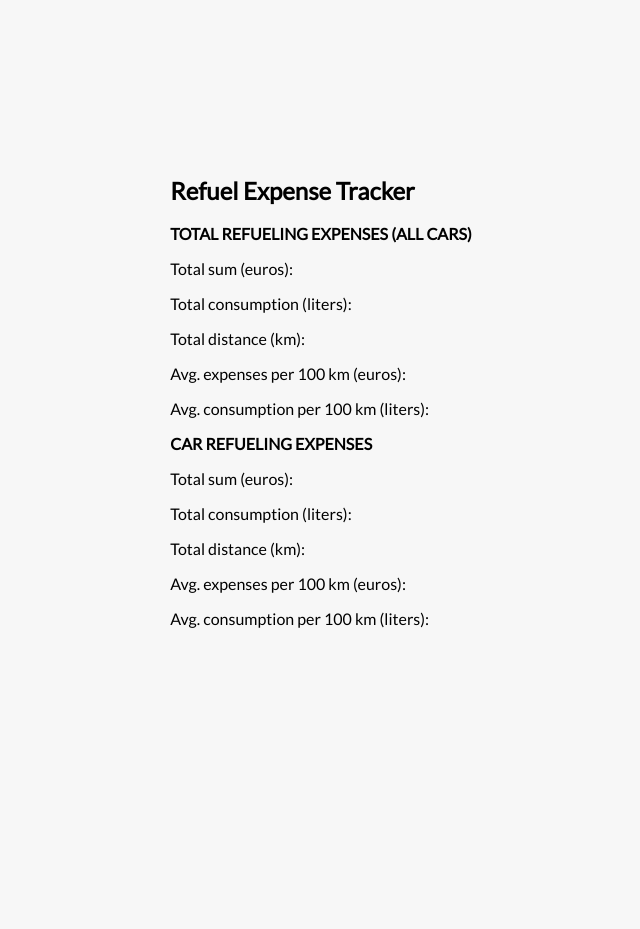
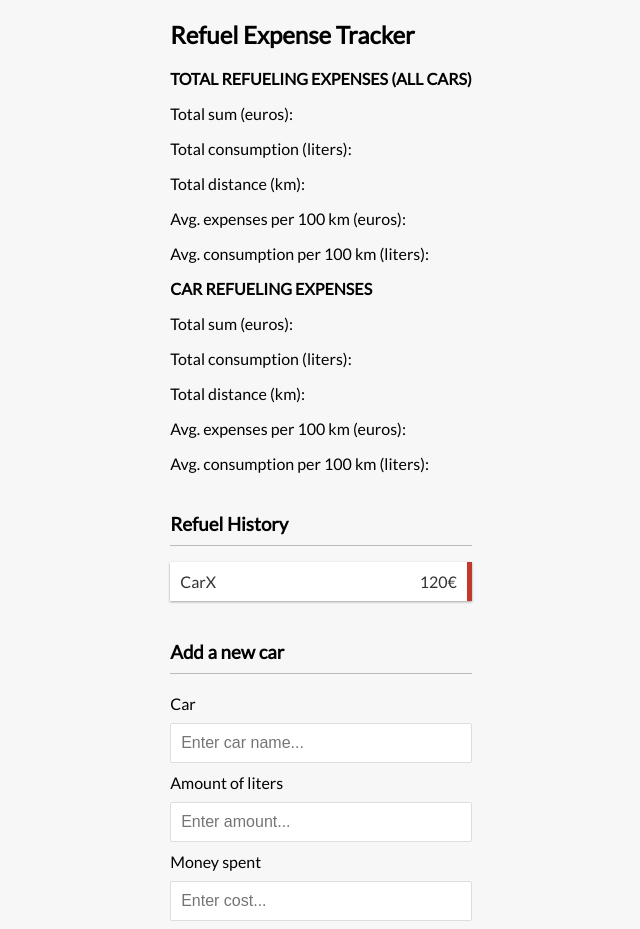
Before and after one commit to lexonegit/FED-Groupwork-G5, a React (Create React App) app in the folder car-fuel-calculator/: page / in a window 1280 px wide. Shown: the top 929 px of the page, without its empty margins (319-959 px from the left). Before the commit the page ends 800 px from the top, so only its background shows below. Built offline with nearby package versions, Linux system fonts and the light colour scheme.

Commit message:
Created components for adding a car and for the refuel history.

```diff
--- a/car-fuel-calculator/src/App.js
+++ b/car-fuel-calculator/src/App.js
@@ -2,6 +2,8 @@ import React from 'react';
 import { Header } from './components/Header';
 import { TotalExpenses } from './components/TotalExpenses';
 import { CarExpenses } from './components/CarExpenses';
+import { RefuelHistory } from './components/RefuelHistory';
+import { AddCar } from './components/AddCar';
 
 import './App.css';
 
@@ -11,6 +13,8 @@ function App() {
       <Header />
       <TotalExpenses />
       <CarExpenses />
+      <RefuelHistory />
+      <AddCar />
     </div>
   );
 }
--- /dev/null
+++ b/car-fuel-calculator/src/components/AddCar.js
@@ -0,0 +1,28 @@
+import React from 'react'
+
+export const AddCar = () => {
+  return (
+    <div>
+      <h3>Add a new car</h3>
+      <form>
+        <div className="form-control">
+          <label htmlFor="text">Car</label>
+          <input type="text" placeholder="Enter car name..." />
+        </div>
+        <div className="form-control">
+          <label htmlFor="amount">
+              Amount of liters <br />
+              </label>
+          <input type="number" placeholder="Enter amount..." />
+        </div>
+        <div className="form-control">
+            <label htmlFor="price">
+                Money spent <br />
+            </label>
+            <input type="number" placeholder="Enter cost..." />
+        </div>
+        <button className="btn">Add car</button>
+      </form>
+    </div>
+  )
+}
--- /dev/null
+++ b/car-fuel-calculator/src/components/RefuelHistory.js
@@ -0,0 +1,14 @@
+import React from 'react'
+
+export const RefuelHistory = () => {
+  return (
+    <>
+      <h3>Refuel History</h3>
+      <ul className='list'>
+          <li className='minus'>
+              CarX<span>120€</span><button className='delete-btn'>x</button>
+          </li>
+      </ul>
+    </>
+  )
+}
```
